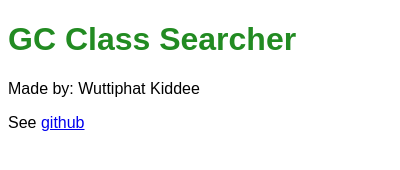
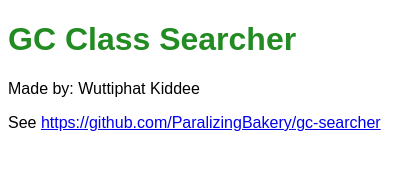
Before and after one commit to ParalizingBakery/classroom-searcher, a browser extension: page popup/index.html in a window 400 px wide. Drawn offline with Linux system fonts and the light colour scheme.

Commit message:
anchor does not work on popups

```diff
--- a/popup/index.html
+++ b/popup/index.html
@@ -6,6 +6,6 @@
     <body>
         <h1>GC Class Searcher</h1>
         <p>Made by: Wuttiphat Kiddee</p>
-        <p>See <a href="https://github.com/ParalizingBakery/gc-searcher">github</a></p>
+        <p>See <a href="https://github.com/ParalizingBakery/gc-searcher">https://github.com/ParalizingBakery/gc-searcher</a></p>
     </body>
 </html>
```
